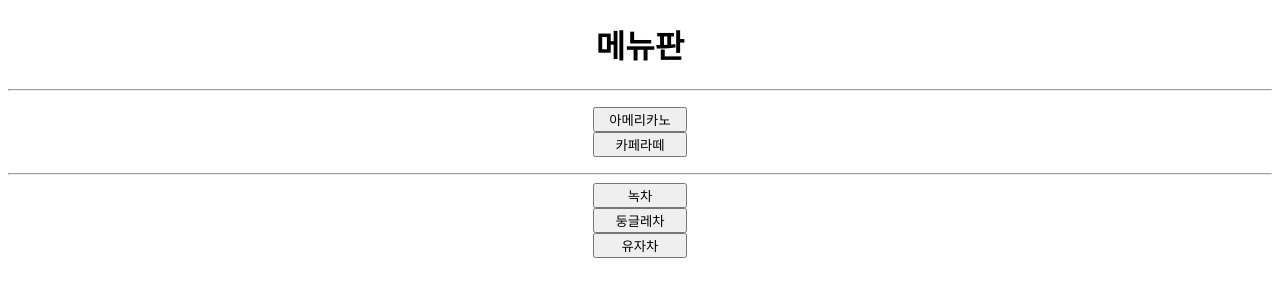
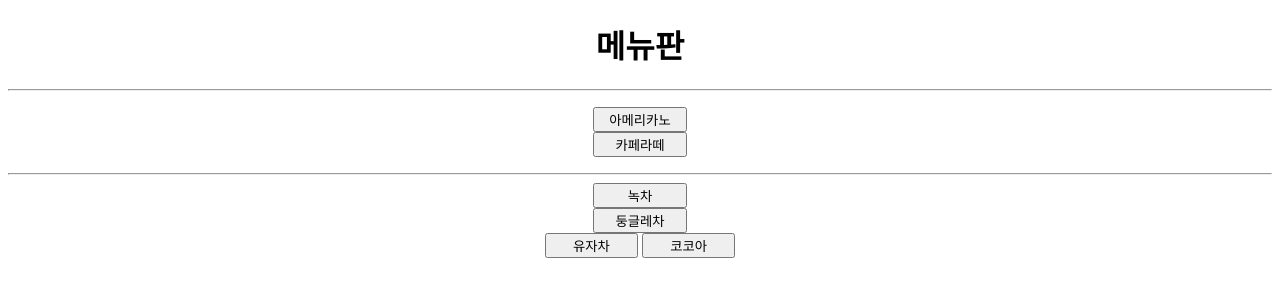
Before and after one commit to 7eerup/david, a Flask app: page /menu in a window 1280 px wide. Shown: the top 300 px of the page. Run offline with Flask 3, Linux system fonts and the light colour scheme.

Commit message:
코코아 메뉴추가

```diff
--- a/templates/menu.html
+++ b/templates/menu.html
@@ -16,6 +16,7 @@
         <button name="menu2" style="width:70pt;">녹차</button><br>
         <button name="menu2" style="width:70pt;">둥글레차</button><br>
         <button name="menu2" style="width:70pt;">유자차</button>
+        <button name="menu2" style="width:70pt;">코코아</button>
 </center>
 </body>
 </html>
```
